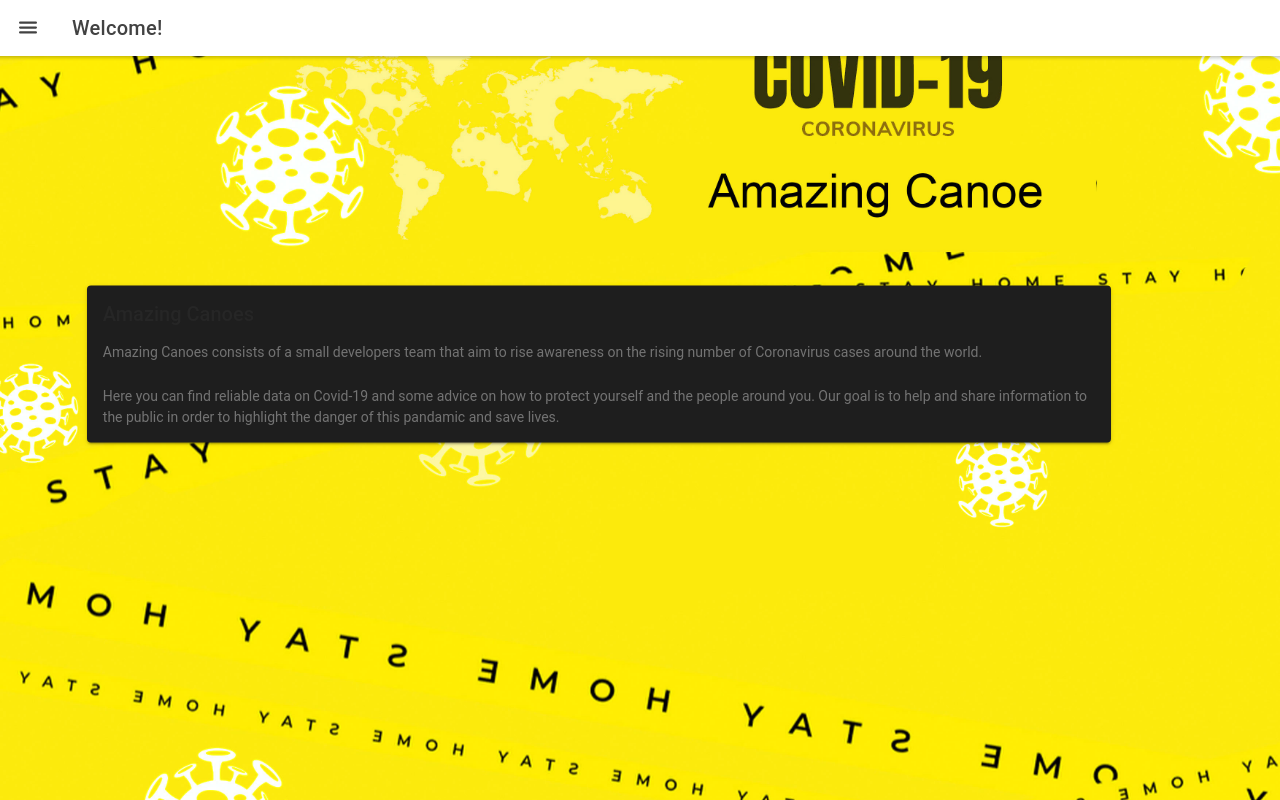
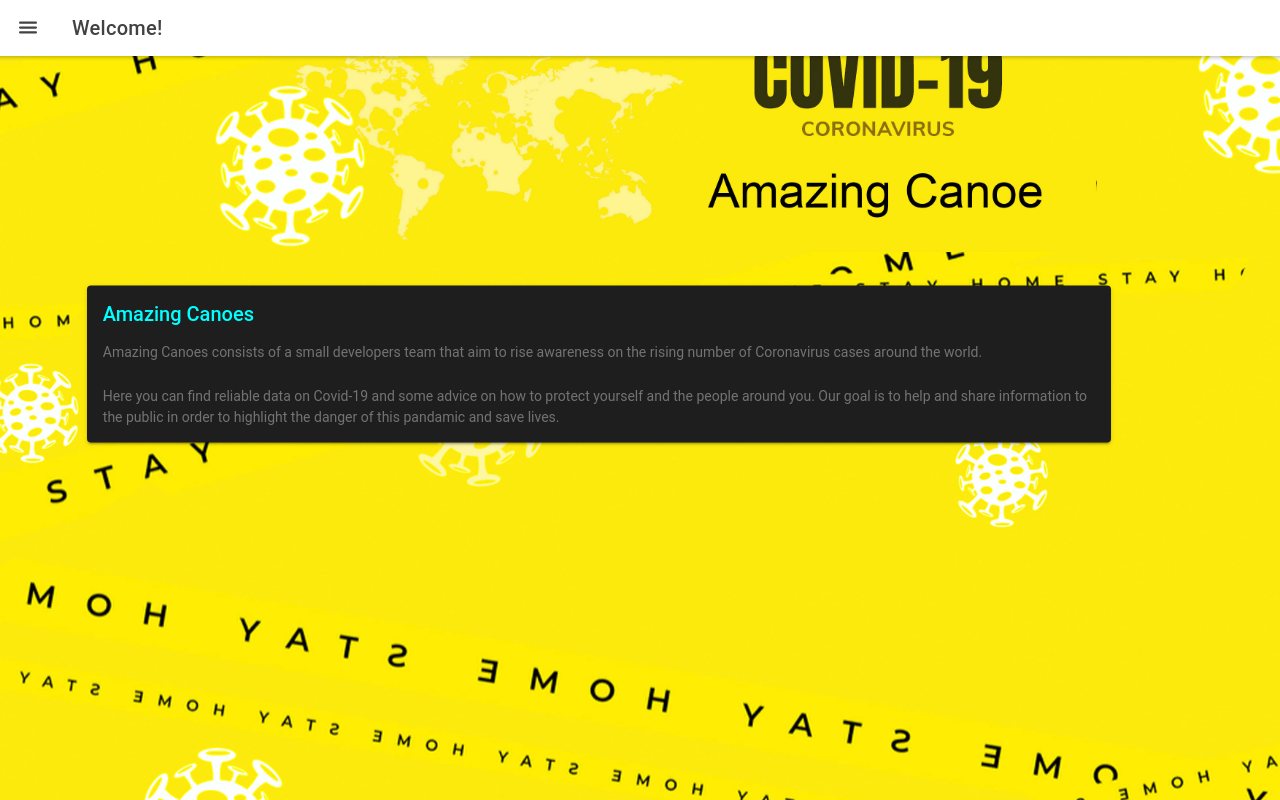
Before and after one commit to yelloweq/bootcamp-covid-app, a React (Create React App) app: page /test in a window 1280 px wide. Built offline with nearby package versions, Linux system fonts and the light colour scheme; no server answers.

Commit message:
added buttons

```diff
--- a/src/components/pages/Home/Home.css
+++ b/src/components/pages/Home/Home.css
@@ -24,6 +24,10 @@ ion-content {
 
 }
 
+.info-box-title {
+    color: aqua;
+}
+
 .link {
     text-decoration: none;
 }
@@ -31,3 +35,9 @@ ion-content {
 .link-label {
     color: white;
 }
+
+/* .button {
+    position: relative;
+    margin: auto;
+    margin-top: 50vh;
+} */
--- a/src/components/pages/Home/index.tsx
+++ b/src/components/pages/Home/index.tsx
@@ -116,6 +116,11 @@ const Home: React.FC = () => (
             <p> Here you can find reliable data on Covid-19 and some advice on how to protect yourself and the people around you. Our goal is to help and share information to the public in order to highlight the danger of this pandamic and save lives.  </p>
           </IonCardContent>
         </IonCard>
+        {/* <div className="button">
+        <IonButton expand="block" fill="solid" href="">Button 1</IonButton>
+        <IonButton expand="block" fill="solid" href="">Button 2</IonButton>
+        </div> */}
+
       </IonContent>
     </IonPage>
   </IonApp>
```
